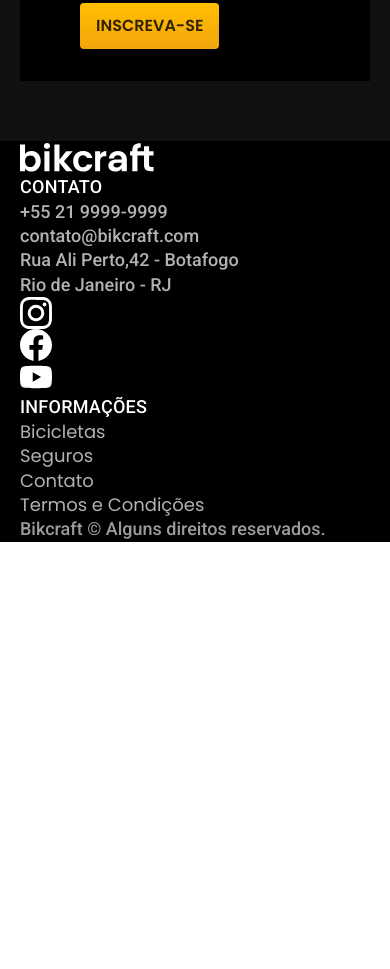
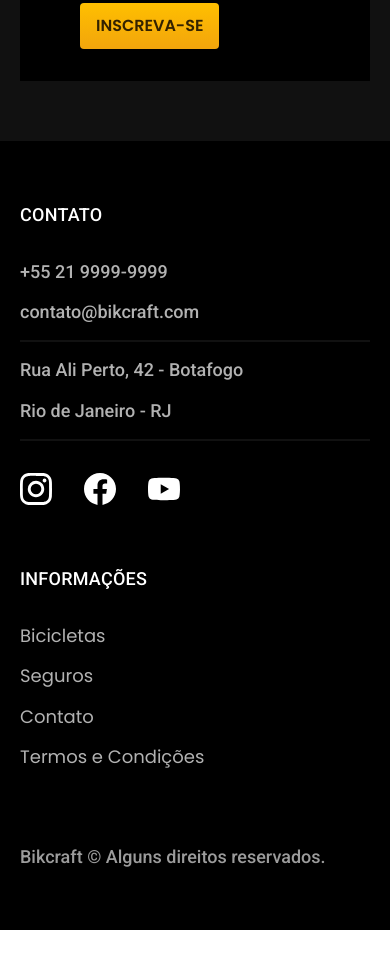
Before and after one commit to Gih2139Sanches/Bikcraft_Projeto, a plain HTML site: page index.html in a window 390 px wide. Shown: the part 4161-5130 px from the top of the page. After the commit the page ends 5091 px from the top, so only its background shows below. Drawn offline with Linux system fonts and the light colour scheme; a script that the page names is missing.

Commit message:
footer criado

```diff
--- a/css/global/footer.css
+++ b/css/global/footer.css
@@ -1,3 +1,58 @@
 .footer-bg {
   background-color: var(--cor-12);
 }
+.footer{
+  display: grid;
+  grid-template-columns: 3fr 5fr 4fr;
+  gap: 40px;
+  padding-top: 60px;
+  padding-bottom: 60px;
+}
+.footer h3{
+  margin-bottom: 32px;
+}
+.footer-contato ul{
+  margin-bottom: 32px;
+}
+.footer li{
+  margin-bottom: 16px;
+}
+.footer-contato li:nth-child(even):after{
+  content: "";
+  display: block;
+  max-width: 360px;
+  height: 2px;
+  background: var(--cor-11);
+  margin-top: 16px;
+}
+.footer-redes{
+  display: flex;
+  gap: 32px;
+}
+.footer a:hover{
+  color: var(--cor-0);
+}
+.footer-copy{
+  grid-column: 1/-1;
+  margin-top: 40px;
+}
+@media (max-width: 800px){
+  .footer > img{
+    display: none;
+  }
+  .footer{
+    grid-template-columns: 1fr 1fr;
+  }
+}
+@media (max-width: 600px){
+  .footer > img{
+    display: none;
+  }
+  .footer{
+    grid-template-columns: 1fr;
+    gap: 60px;
+  }
+  .footer-copy{
+    margin-top: 0px;
+  }
+}
--- a/css/global/global.css
+++ b/css/global/global.css
@@ -1,7 +1,6 @@
 body {
   margin: 0px;
   font-family: Arial, Helvetica, sans-serif;
-  padding-bottom: 600px;
   color: var(--cor-12);
   background-color: var(--cor-0);
 }
```
Also changed, not shown: index.html (+1 -1 lines), termos.html (added).
